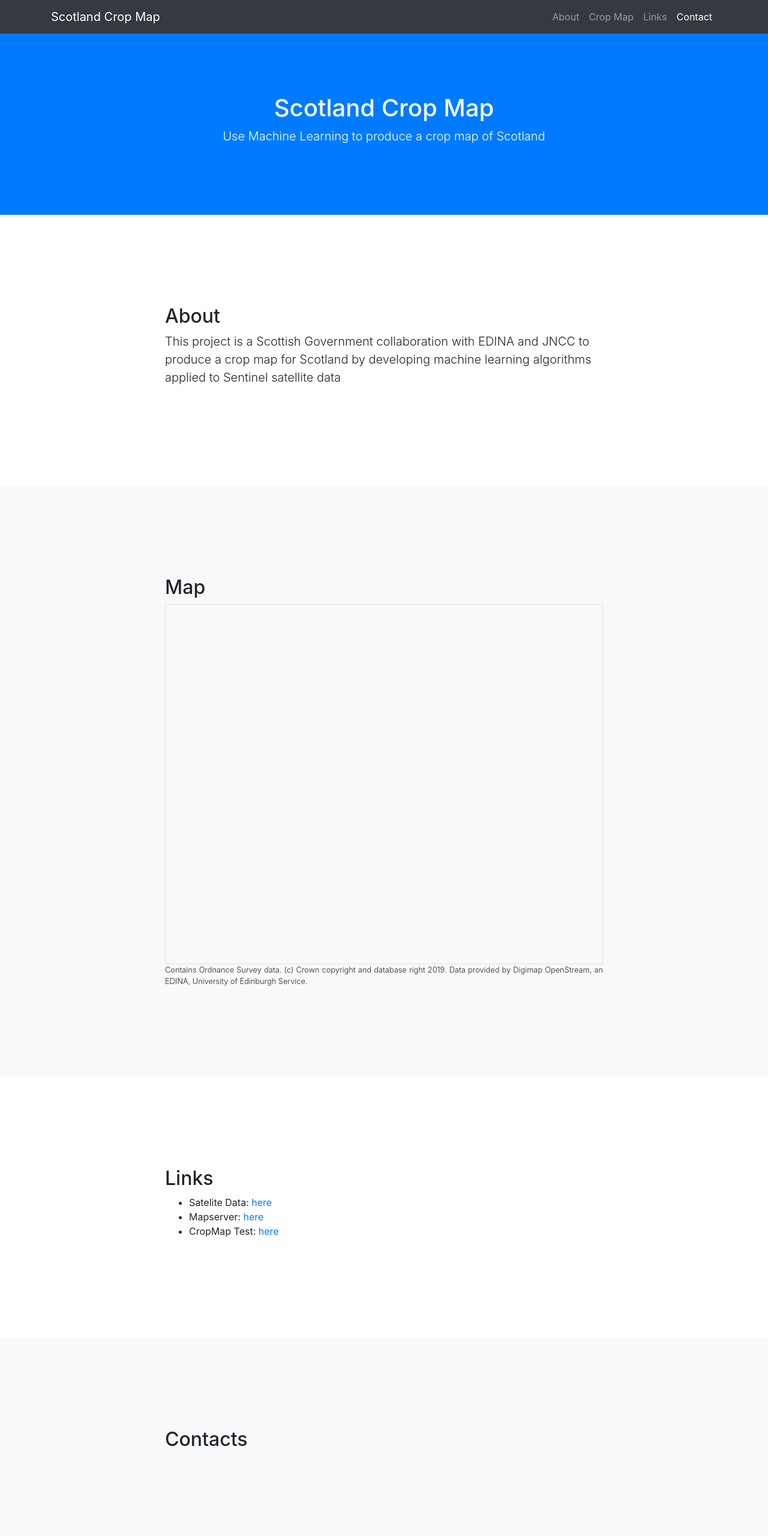
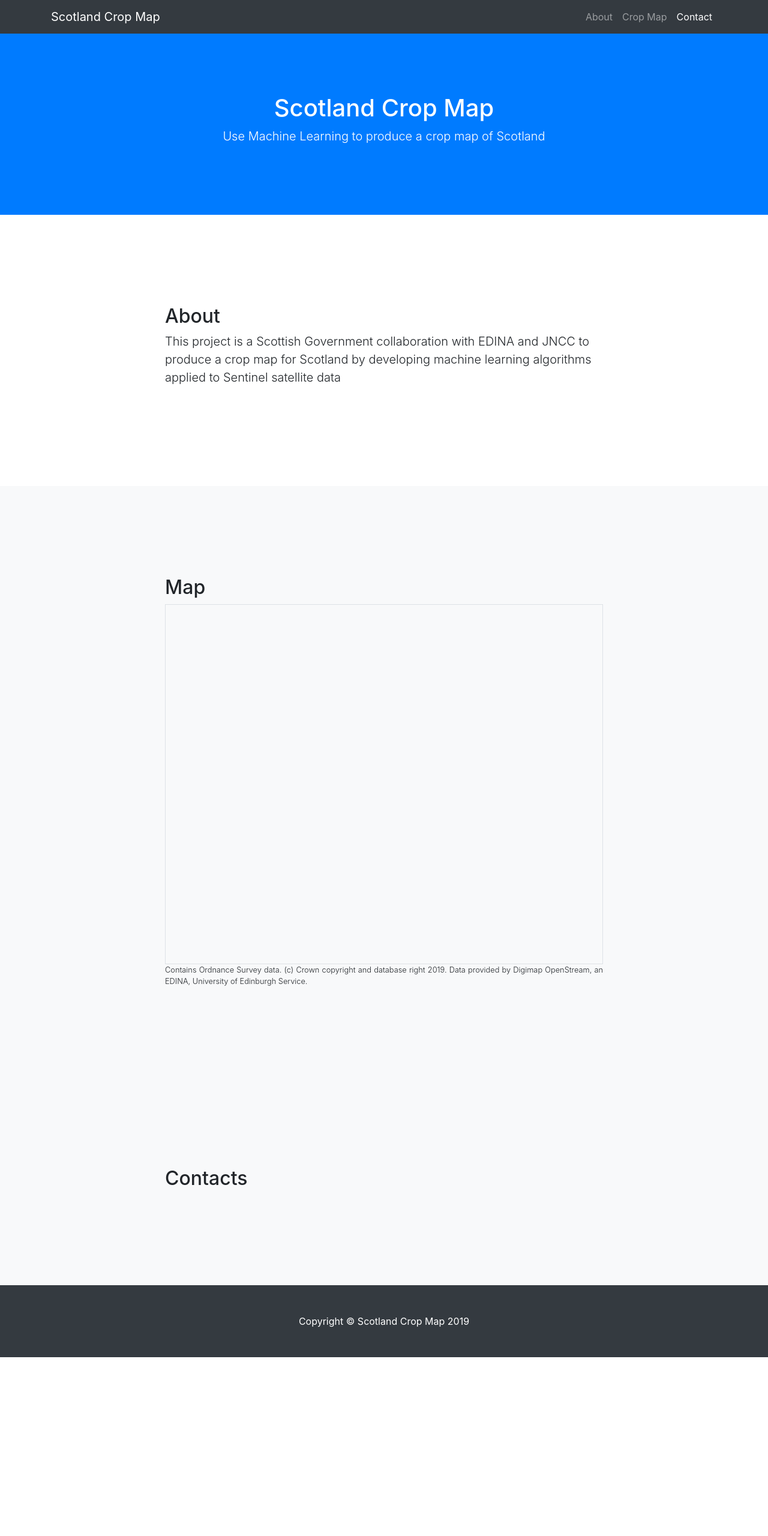
Before and after one commit to cropmapteam/scotland-crop-map-web, a website with bundled scripts: page html/index.html in a window 1280 px wide. Shown: the top 2560 px of the page at 60% size. After the commit the page ends 2262 px from the top, so only its background shows below. Built offline with nearby package versions, Linux system fonts and the light colour scheme; a script that the page names is missing.

Commit message:
Remove links as they're all broken

```diff
--- a/html/index.html
+++ b/html/index.html
@@ -44,9 +44,9 @@
           <li class="nav-item">
             <a class="nav-link js-scroll-trigger" href="#cropmap">Crop Map</a>
           </li>
-          <li class="nav-item">
+          <!-- <li class="nav-item">
             <a class="nav-link js-scroll-trigger" href="#links">Links</a>
-          </li>
+          </li> -->
           <li class="nav-item">
             <a class="nav-link js-scroll-trigger" href="#contact">Contact</a>
           </li>
@@ -86,7 +86,7 @@
     </div>
   </section>
 
-  <section id="links">
+  <!-- <section id="links">
     <div class="container">
       <div class="row">
         <div class="col-lg-8 mx-auto">
@@ -99,7 +99,7 @@
         </div>
       </div>
     </div>
-  </section>
+  </section> -->
 
   <section id="contact" class="bg-light">
     <div class="container">
```
Also changed, not shown: web/index.html (+4 -4 lines).
